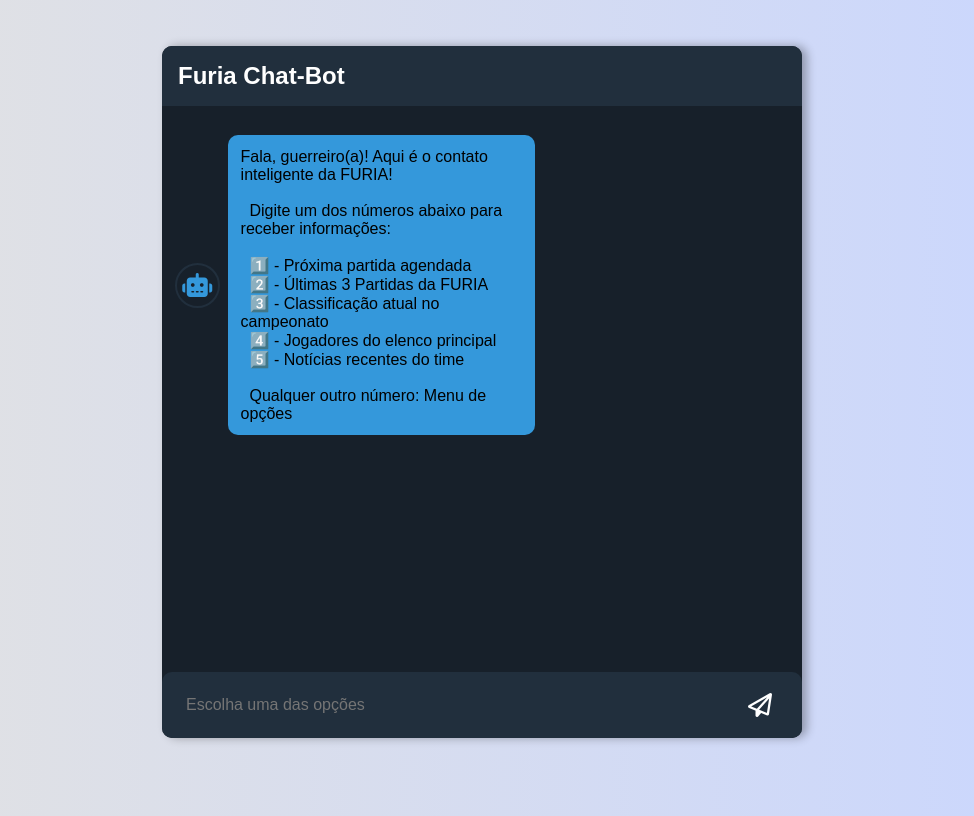
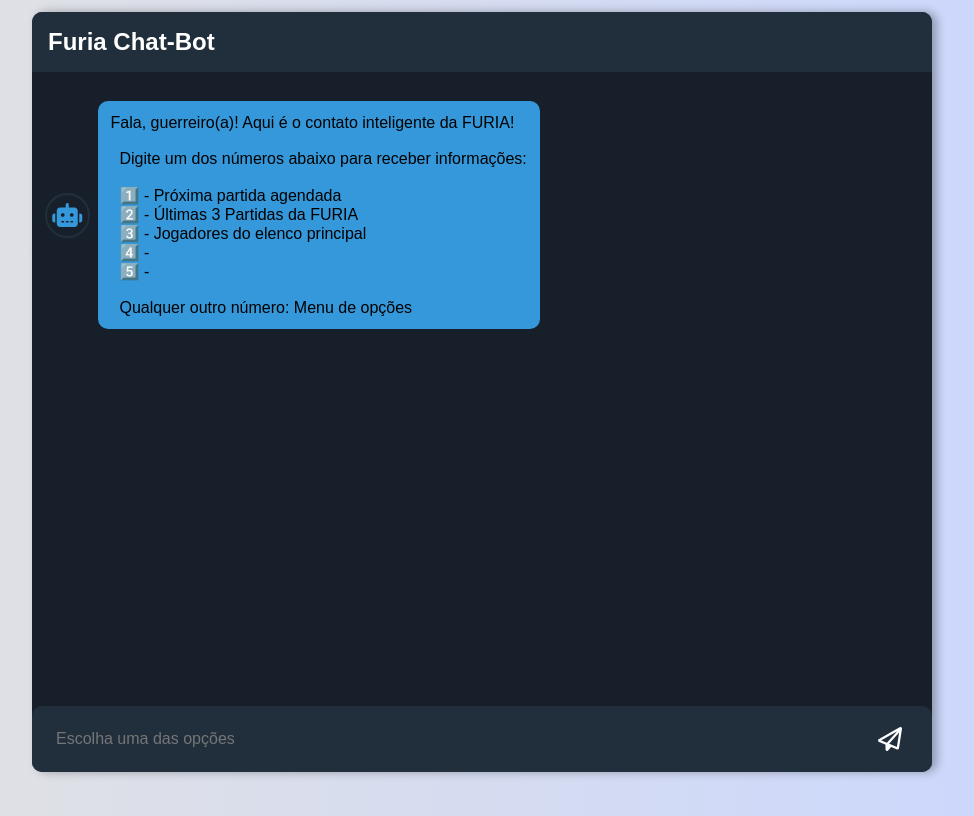
Before and after one commit to LansyLord/furia-chat-bot, an Angular app in the folder furia-chat-bot-front/: page / in a window 1280 px wide. Shown: the whole page, without its empty margins (158-1132 px from the left). Built offline with nearby package versions, Linux system fonts and the light colour scheme.

Commit message:
Ajustes de estilização

```diff
--- a/furia-chat-bot-front/src/app/features/main-page/main-page.component.css
+++ b/furia-chat-bot-front/src/app/features/main-page/main-page.component.css
@@ -5,7 +5,7 @@
 }
 
 .container {
-    width: 640px;
+    width: 900px;
     background-color: #17202a;
     border-radius: 10px;
     box-shadow: 5px 0 10px rgba(0, 0, 0, 0.30);
@@ -37,8 +37,9 @@
 .card-body {
     padding: 0.8rem;
     font-size: 1rem;
-    height: 600px;
+    height: 650px;
     overflow-y: auto;
+    margin-bottom: 50px;
 }
 
 .card-body .chat-bot {
@@ -56,7 +57,7 @@
     background-color: #3498db;
     border-radius: 10px;
     padding: 0.8rem;
-    width: 50%;
+    width: auto;
     white-space: pre-wrap;
 }
 
@@ -64,7 +65,7 @@
     background-color: #28b463;
     border-radius: 10px;
     padding: 0.8rem;
-    width: 50%;
+    width: auto;
     white-space: pre-wrap;
 }
 
@@ -119,7 +120,7 @@
 .sending-icon {
     position: absolute;
     right: 30px;
-    top: 647px;
+    top: 715px;
 }
 
 .sending-icon .fa-paper-plane {
@@ -140,7 +141,12 @@
     text-decoration: underline;
 }
 
-/* Garante que as quebras de linha sejam respeitadas */
 .chat p {
     white-space: pre-wrap;
 }
+
+:host ::ng-deep .player-image {
+    max-width: 70% !important;
+    border-radius: 8px;
+    border: 3px solid #212f3d;
+}
--- a/furia-chat-bot-front/src/app/features/main-page/main-page.component.ts
+++ b/furia-chat-bot-front/src/app/features/main-page/main-page.component.ts
@@ -37,9 +37,9 @@
 
   1️⃣ - Próxima partida agendada
   2️⃣ - Últimas 3 Partidas da FURIA
-  3️⃣ - Classificação atual no campeonato
-  4️⃣ - Jogadores do elenco principal
-  5️⃣ - Notícias recentes do time
+  3️⃣ - Jogadores do elenco principal
+  4️⃣ -
+  5️⃣ -
 
   Qualquer outro número: Menu de opções`,
       isBot: true,
```
